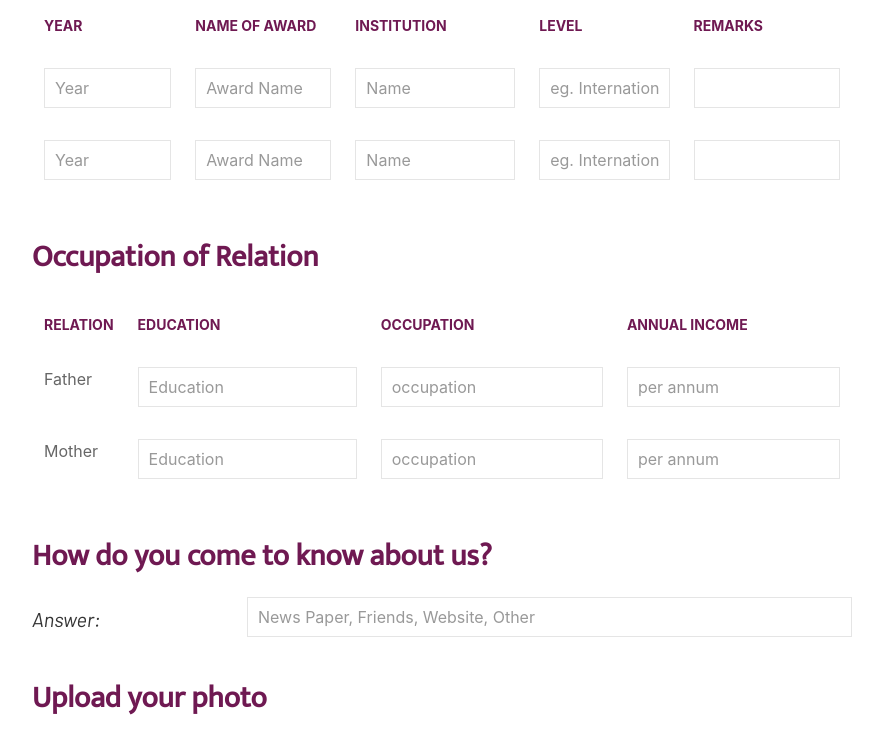
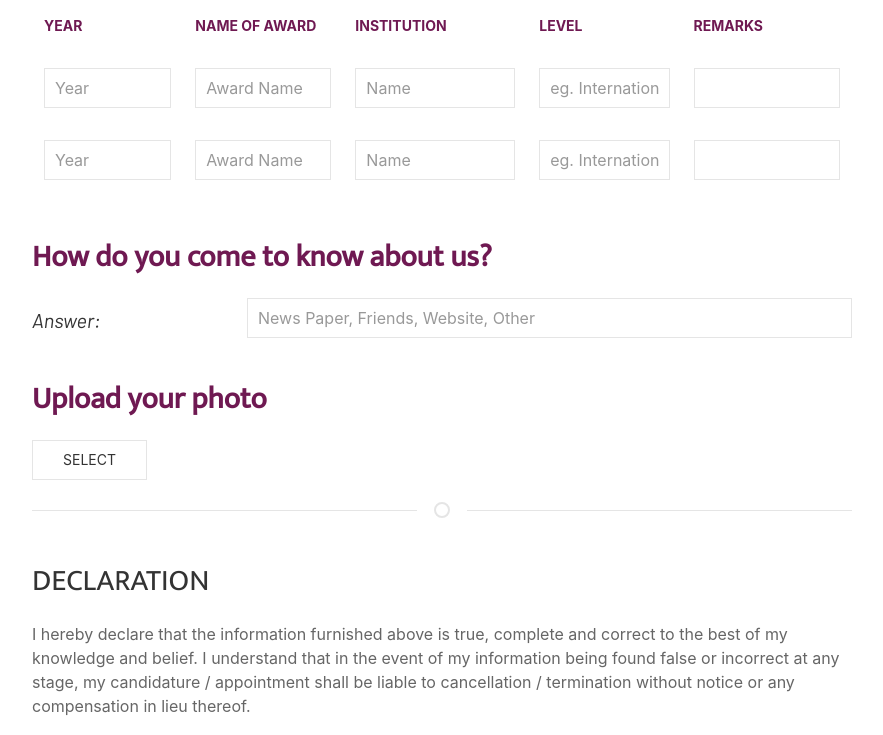
Before and after one commit to tanaymitkari1/adypu_admission_form, a Django app: page / in a window 1280 px wide. Shown: the part 3476-4211 px from the top of the page, without its empty margins (198-1081 px from the left). Run offline with Django 3.2, Linux system fonts and the light colour scheme; some libraries are stand-ins or nearby versions.

Commit message:
first commit

```diff
--- a/templates/form.html
+++ b/templates/form.html
@@ -405,50 +405,6 @@
             </tbody>
         </table>
     </div>
-    <h4 class="uk-card-title mini-title" style="color:#6f1952"><b>Occupation of Relation</b></h4>
-        <div class="uk-overflow-auto">
-        <table class="uk-table">
-            <thead>
-                <tr>
-                    <th style="color:#6f1952"><b>Relation</b></th>
-                    <th style="color:#6f1952"><b>Education</b></th>
-                    <th style="color:#6f1952"><b>Occupation</b></th>
-                    <th style="color:#6f1952"><b>Annual Income</b></th>
-                </tr>
-            </thead>
-            <tbody>
-                <tr>
-                    <td>
-                        Father
-                    </td>
-                    <td>
-                        <input class="uk-input" id="form-horizontal-text" type="text" placeholder="Education" name="father_education">
-                    </td>
-                    <td>
-                        <input class="uk-input" id="form-horizontal-text" type="text" placeholder="occupation" name="father_occupation">
-                    </td>
-                    <td>
-                        <input class="uk-input" id="form-horizontal-text" type="text" placeholder="per annum" name="father_income">
-                    </td>
-                </tr>
-                <tr>
-                    <td>
-                        Mother
-                    </td>
-                    <td>
-                        <input class="uk-input" id="form-horizontal-text" type="text" placeholder="Education" name="mother_education">
-                    </td>
-                    <td>
-                        <input class="uk-input" id="form-horizontal-text" type="text" placeholder="occupation" name="mother_occupation">
-                    </td>
-                    <td>
-                        <input class="uk-input" id="form-horizontal-text" type="text" placeholder="per annum" name="mother_income">
-                    </td>
-                </tr>
-            </tbody>
-        </table>
-    </div>
-
     <h5 class="uk-card-title mini-title" style="color:#6f1952"><b>How do you come to know about us?</b></h5>
     <div class="uk-margin">
         <label class="uk-form-label mini-font" for="form-horizontal-text">Answer: </label>
```
Also changed, not shown: README.md.
